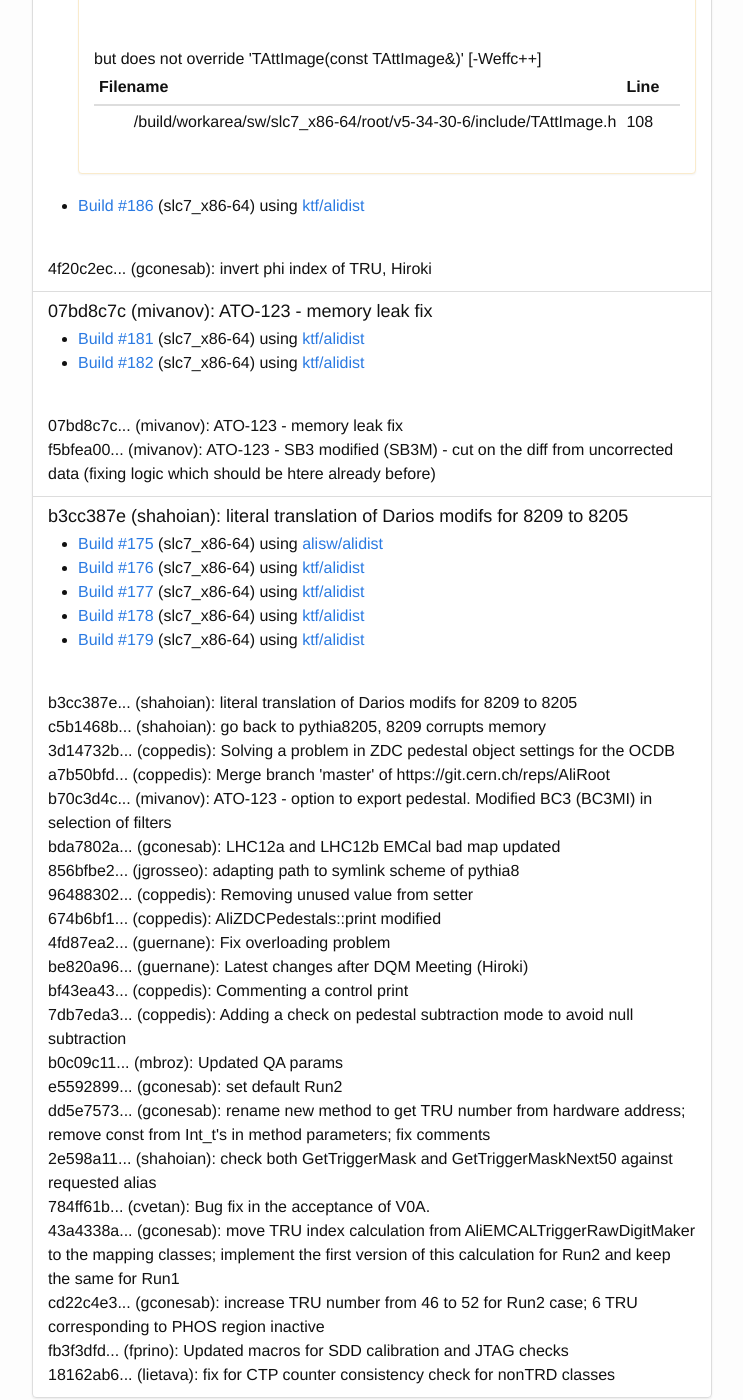
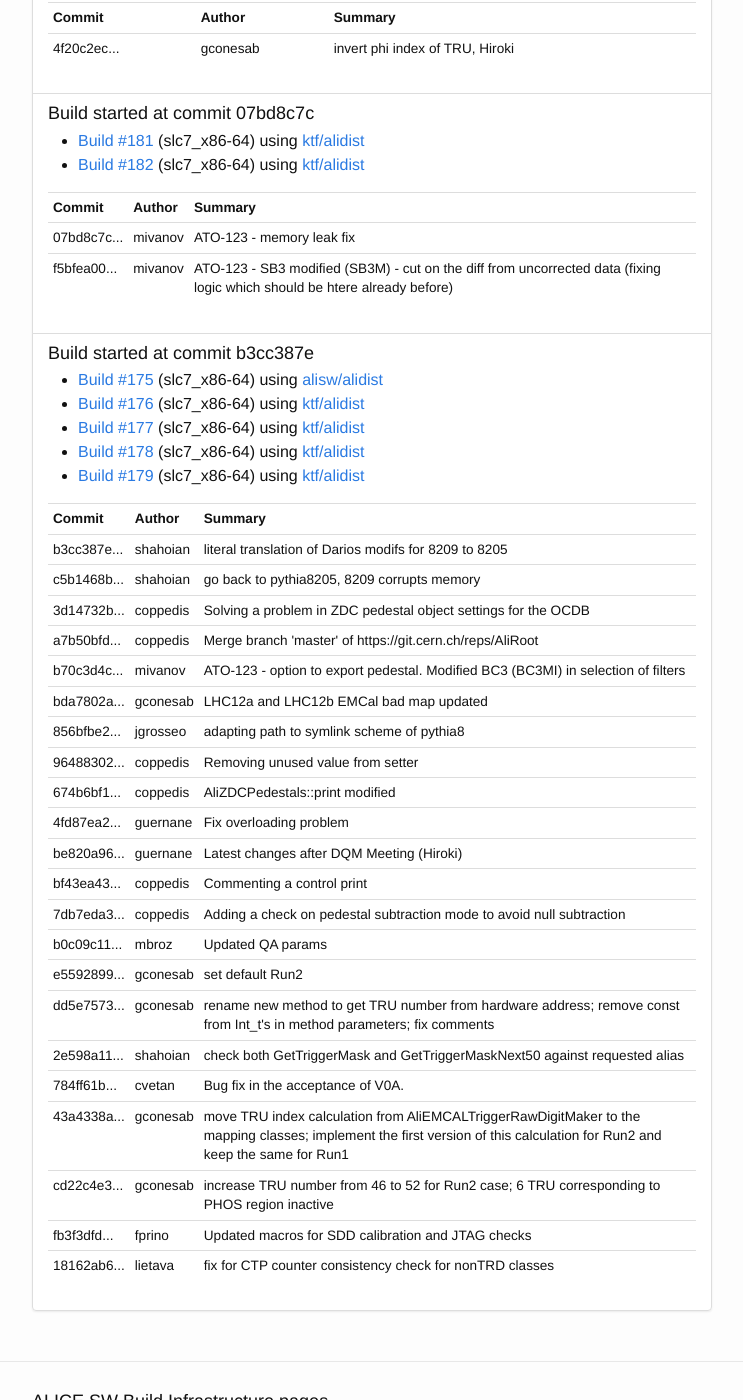
Before and after one commit to alisw/alisw.github.io, a Jekyll site: the page built from index.html, in a window 1280 px wide and 1400 px high, scrolled down 3331 px. Shown: the whole window, without its empty margins (268-1011 px from the left). Built offline with Jekyll 4.4.1, drawn with Linux system fonts in a browser that asks for light colours; nearby versions of some CDN libraries; some of the changed text lies outside the part shown.

Commit message:
Improved look and feel.

```diff
--- a/index.html
+++ b/index.html
@@ -32,13 +32,15 @@ layout: default
           {% if forloop.first %}
            <div class="list-group-item">
               <h4 class="list-group-item-heading">Not tested yet</h4>
+                <table class="table table-condensed small"><tr><th>Commit</th><th>Author</th><th>Summary</th></tr>
           {% endif %}
           {% for builds_by_commit in product.by_commit.buckets %}
             {% capture build_commit %}{{builds_by_commit.key}}...{%endcapture%}
             {% if build_commit == commit %}
+                </table>
               </div>
               <div href="#" class="list-group-item">
-                <h4 class="list-group-item-heading">{{builds_by_commit.key}} ({{commit_info.author}}): {{commit_info.message}} </h4>
+                <h4 class="list-group-item-heading">Build started at commit {{builds_by_commit.key}}</h4>
                 <p class="list-group-item-text">
                   <ul>
                     {% for build in builds_by_commit.build_id.buckets %}
@@ -62,7 +64,7 @@ layout: default
                       ({{architecture}}) {{status}} using <a href="https://github.com/{{alidist_repo}}/alidist">{{alidist_repo}}/alidist</a></li>
                       {% for error_build in errors_summaries.by_build.buckets %}
                         {% if build_nr == error_build.key %}
-                          <div class="panel panel-danger">
+                          <div class="panel panel-danger small">
                             <div class="panel-heading">Build errors</div>
                             <div class="panel-body">
                             {% for message in error_build.by_message.buckets %}
@@ -89,7 +91,7 @@ layout: default
                       {% endfor %}
                       {% for warning_build in warnings_summaries.by_build.buckets %}
                         {% if build_nr == warning_build.key %}
-                          <div class="panel panel-warning">
+                          <div class="panel panel-warning small">
                             <div class="panel-heading">Build warnings</div>
                             <div class="panel-body">
                             {% for message in warning_build.by_message.buckets %}
@@ -117,10 +119,12 @@ layout: default
                     {% endfor %}
                   </ul>
                 </p>
+                <table class="table table-condensed small"><tr><th>Commit</th><th>Author</th><th>Summary</th></tr>
             {% endif %}
           {% endfor  %}
-          <br>{{ commit }} ({{commit_info.author}}): {{commit_info.message }}
+          <tr><td>{{commit}}</td><td>{{commit_info.author}}</td><td>{{commit_info.message }}</td></tr>
           {% if forloop.last%}
+            </table>
            </div>
           {% endif %}
         {% endfor %}
```
